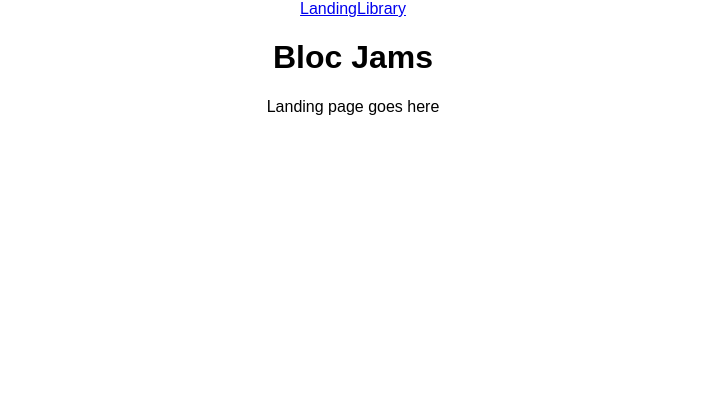
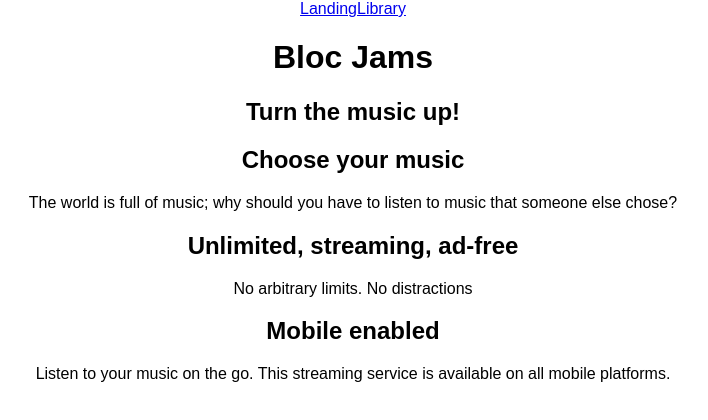
Before and after one commit to mariel33/bloc-jams-react, a React (Create React App) app: page / in a window 1280 px wide. Shown: the top 420 px of the page, without its empty margins (287-995 px from the left). Built offline with nearby package versions, Linux system fonts and the light colour scheme.

Commit message:
components-landing checkpoint work

```diff
--- a/src/components/Landing.js
+++ b/src/components/Landing.js
@@ -2,8 +2,23 @@
 
 const Landing = () => (
     <section className = "landing">
-        Landing page goes here
+        <h1 className="hero-title">Turn the music up!</h1>
+
+        <section className ="selling-points">
+            <div className="point">
+                <h2 className="point-title">Choose your music</h2>
+                <p className="point-description">The world is full of music; why should you have to listen to music that someone else chose?</p>
+            </div>
+            <div className="point">
+                <h2 className="point-title">Unlimited, streaming, ad-free</h2>
+                <p className="point-description">No arbitrary limits. No distractions</p>
+            </div>
+            <div className="point">
+                <h2 className="point-title">Mobile enabled</h2>
+                <p className="point-description">Listen to your music on the go. This streaming service is available on all mobile platforms.</p>
+            </div>
     </section>
-)
+</section>
+);
 
 export default Landing;
```
